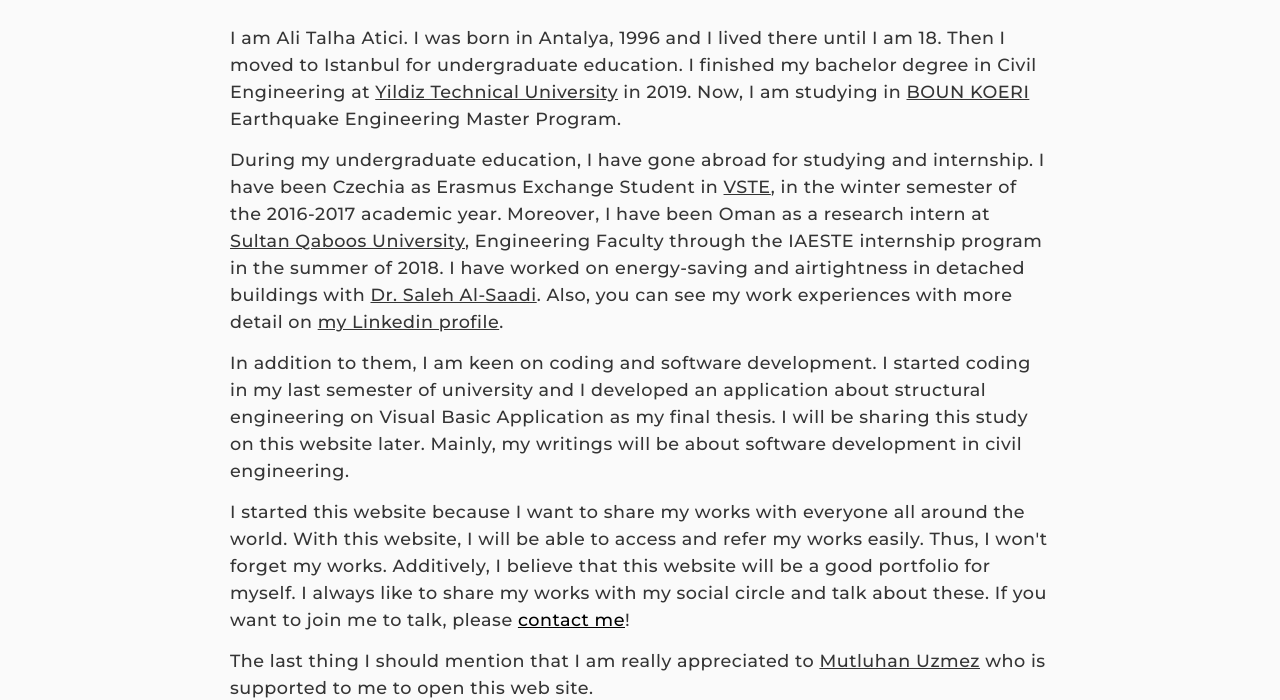
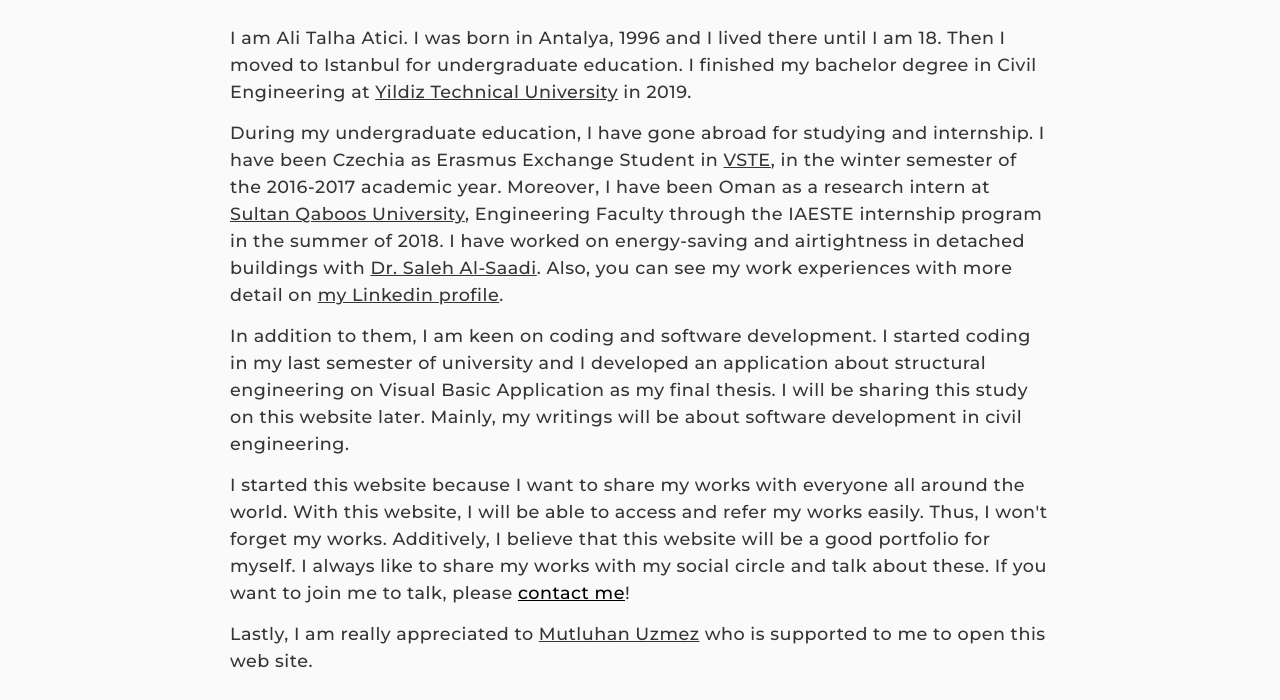
Before and after one commit to mutluhanuzmez/alitatici-gatsby-website, a Gatsby site: page /about in a window 1280 px wide. Shown: the part 745-1445 px from the top of the page. Built offline with nearby package versions, Linux system fonts and the light colour scheme; Gatsby itself is replaced by a stand-in of ours.

```diff
--- a/src/pages/about.js
+++ b/src/pages/about.js
@@ -70,12 +70,7 @@
               <MiscLinks href="http://www.yildiz.edu.tr/en" target="_blank">
               Yildiz Technical University
               </MiscLinks>{" "}
-              in 2019. Now, I am studying in
-              {" "}
-              <MiscLinks href="http://www.koeri.boun.edu.tr/depmuh_index_eng.aspx" target="_blank">
-              BOUN KOERI
-              </MiscLinks>{" "}
-              Earthquake Engineering Master Program.
+              in 2019.
             </AboutContent>
             <AboutContent>
               During my undergraduate education, I have gone abroad for studying and internship.
@@ -123,7 +118,7 @@
             </AboutContent>
 
             <AboutContent>
-              The last thing I should mention that I am really appreciated to{" "}
+              Lastly, I am really appreciated to{" "}
               <MiscLinks href="https://mutluhanuzmez.com/" target="_blank">
               Mutluhan Uzmez
               </MiscLinks>{" "}
```
Also changed, not shown: content/blog/firstpostandhatilapp/class.png (renamed from content/blog/under-construction/class.png), content/blog/firstpostandhatilapp/code.png (renamed from content/blog/under-construction/code.png), content/blog/firstpostandhatilapp/index.md (renamed from content/blog/under-construction/index.md), content/blog/firstpostandhatilapp/interface.png (renamed from content/blog/under-construction/interface.png), 1 other file.
